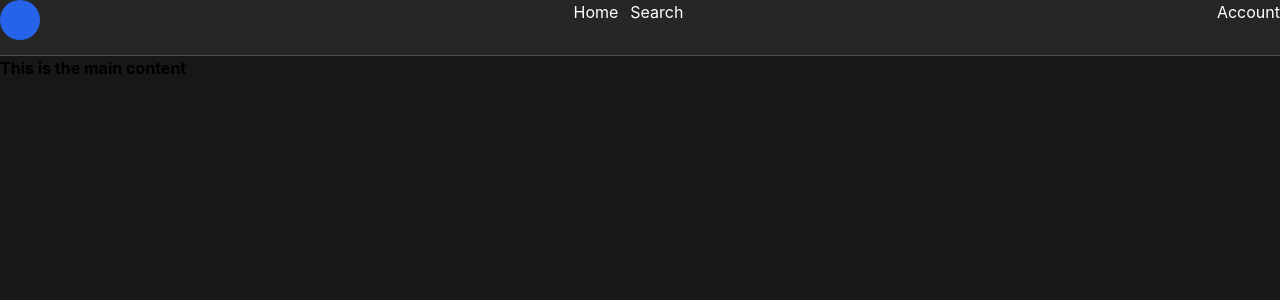
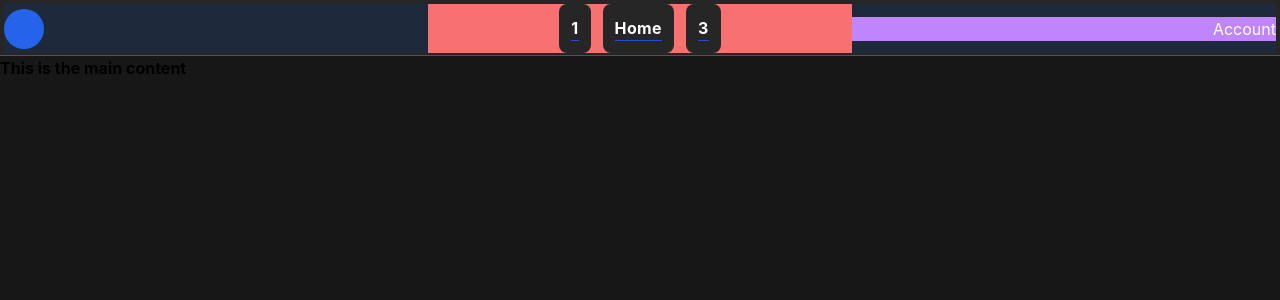
Before and after one commit to StickOnAStick/workup-frontend, a Next.js app: page / in a window 1280 px wide. Shown: the top 300 px of the page. Built offline with nearby package versions, Linux system fonts and the light colour scheme.

Commit message:
NavBar: Updated layout to use grid

```diff
--- /dev/null
+++ b/app/NavBar.tsx
@@ -0,0 +1,30 @@
+import UnderOnSelectBtn from "../components/buttons/UnderOnSelectBtn";
+export default function GlobalNavBar () {
+    return (
+        <div className="bg-neutral-800 h-14 border-b border-b-neutral-600 p-1">
+            <div className="bg-slate-800 grid md:grid-cols-3 md:grid-rows-1 items-center grid-cols-2 grid-rows-2">
+
+                {/* Image to go here */}
+                <div className="flex justify-start">
+                    <p className=" bg-blue-600 rounded-full h-10 w-10"></p>
+
+                </div>
+
+                <ul className="flex justify-center gap-3 text-white col-span-2 md:col-span-1 bg-red-400 order-3 md:order-2">
+                    <li>
+                        <UnderOnSelectBtn>1</UnderOnSelectBtn>
+                    </li>
+                    <li>
+                        <UnderOnSelectBtn>Home</UnderOnSelectBtn>
+                    </li>
+                    <li>
+                        <UnderOnSelectBtn>3</UnderOnSelectBtn>
+                    </li>
+
+                </ul>
+
+                <div className="flex justify-end text-white bg-purple-400 order-2 md:order-3">Account</div>
+            </div>
+        </div>
+    );
+}
--- a/app/layout.tsx
+++ b/app/layout.tsx
@@ -1,7 +1,7 @@
 'use client';
 import '../styles/dist.css'
 import React, { useState } from 'react';
-import GlobalNavBar from '../components/globalNav';
+import GlobalNavBar from './NavBar';
 import Image from 'next/image';
 export default function RootLayout({
   children,
--- /dev/null
+++ b/components/buttons/UnderOnSelectBtn.tsx
@@ -0,0 +1,19 @@
+import Link from "next/link";
+import { prependListener } from "process";
+
+//TODO: Add links when other pages are made;;; Add underbar on only on selected
+
+export default function UnderOnSelectBtn ({
+    children,
+}:{
+    children: React.ReactNode
+}) {
+    return (
+    <div className="bg-neutral-800 hover:bg-neutral-700 p-3 rounded-lg flex flex-row hover:cursor-pointer font-bold tracking-wide">
+        <span className=" border-b border-b-blue-700 ">
+            {children}
+        </span>
+    </div>
+    );
+
+}
--- a/components/globalNav/index.tsx
+++ /dev/null
@@ -1,20 +0,0 @@
-import Image from "next/image";
-import logo from '../../public/favicon.ico'
-export default function GlobalNavBar () {
-    return (
-        <div className="bg-neutral-800 h-14 border-b border-b-neutral-600 overflow-hidden relative">
-            <div className="flex justify-between center">
-
-                {/* Image to go here */}
-                <p className="bg-blue-600 rounded-full h-10 w-10"></p>
-                <ul className="flex gap-3 text-white">
-
-                    <li>Home</li>
-                    <li>Search</li>
-                </ul>
-
-                <div className="text-white">Account</div>
-            </div>
-        </div>
-    );
-}
--- /dev/null
+++ b/components/search/DefaultSearchBar.tsx
@@ -0,0 +1,5 @@
+export default function DefaultSearchBar(){
+    <div>
+
+    </div>
+}
--- a/styles/dist.css
+++ b/styles/dist.css
@@ -513,41 +513,24 @@ video {
   --tw-backdrop-sepia:  ;
 }
 
-.absolute {
-  position: absolute;
+.order-3 {
+  order: 3;
 }
 
-.relative {
-  position: relative;
+.order-2 {
+  order: 2;
 }
 
-.top-1\/2 {
-  top: 50%;
-}
-
-.m-2 {
-  margin: 0.5rem;
-}
-
-.m-1 {
-  margin: 0.25rem;
-}
-
-.mx-4 {
-  margin-left: 1rem;
-  margin-right: 1rem;
-}
-
-.mt-\[50\%\] {
-  margin-top: 50%;
-}
-
-.mt-\[-50\%\] {
-  margin-top: -50%;
+.col-span-2 {
+  grid-column: span 2 / span 2;
 }
 
 .flex {
   display: flex;
+}
+
+.grid {
+  display: grid;
 }
 
 .h-full {
@@ -558,16 +541,8 @@ video {
   height: 3.5rem;
 }
 
-.h-12 {
-  height: 3rem;
-}
-
 .h-10 {
   height: 2.5rem;
-}
-
-.w-12 {
-  width: 3rem;
 }
 
 .w-10 {
@@ -578,16 +553,40 @@ video {
   flex-grow: 1;
 }
 
-.justify-between {
-  justify-content: space-between;
+.grid-cols-2 {
+  grid-template-columns: repeat(2, minmax(0, 1fr));
+}
+
+.grid-rows-2 {
+  grid-template-rows: repeat(2, minmax(0, 1fr));
+}
+
+.flex-row {
+  flex-direction: row;
+}
+
+.items-center {
+  align-items: center;
+}
+
+.justify-start {
+  justify-content: flex-start;
+}
+
+.justify-end {
+  justify-content: flex-end;
+}
+
+.justify-center {
+  justify-content: center;
 }
 
 .gap-3 {
   gap: 0.75rem;
 }
 
-.overflow-hidden {
-  overflow: hidden;
+.rounded-lg {
+  border-radius: 0.5rem;
 }
 
 .rounded-full {
@@ -598,14 +597,9 @@ video {
   border-bottom-width: 1px;
 }
 
-.border-b-neutral-300 {
+.border-b-blue-700 {
   --tw-border-opacity: 1;
-  border-bottom-color: rgb(212 212 212 / var(--tw-border-opacity));
-}
-
-.border-b-neutral-700 {
-  --tw-border-opacity: 1;
-  border-bottom-color: rgb(64 64 64 / var(--tw-border-opacity));
+  border-bottom-color: rgb(29 78 216 / var(--tw-border-opacity));
 }
 
 .border-b-neutral-600 {
@@ -623,38 +617,40 @@ video {
   background-color: rgb(38 38 38 / var(--tw-bg-opacity));
 }
 
+.bg-slate-800 {
+  --tw-bg-opacity: 1;
+  background-color: rgb(30 41 59 / var(--tw-bg-opacity));
+}
+
 .bg-blue-600 {
   --tw-bg-opacity: 1;
   background-color: rgb(37 99 235 / var(--tw-bg-opacity));
 }
 
-.p-2 {
-  padding: 0.5rem;
+.bg-red-400 {
+  --tw-bg-opacity: 1;
+  background-color: rgb(248 113 113 / var(--tw-bg-opacity));
+}
+
+.bg-purple-400 {
+  --tw-bg-opacity: 1;
+  background-color: rgb(192 132 252 / var(--tw-bg-opacity));
 }
 
 .p-3 {
   padding: 0.75rem;
 }
 
-.py-2 {
-  padding-top: 0.5rem;
-  padding-bottom: 0.5rem;
-}
-
-.pt-2 {
-  padding-top: 0.5rem;
-}
-
-.pb-2 {
-  padding-bottom: 0.5rem;
-}
-
-.align-middle {
-  vertical-align: middle;
+.p-1 {
+  padding: 0.25rem;
 }
 
 .font-bold {
   font-weight: 700;
+}
+
+.tracking-wide {
+  letter-spacing: 0.025em;
 }
 
 .text-black {
@@ -684,3 +680,34 @@ a {
   color: inherit;
   text-decoration: none;
 }
+
+.hover\:cursor-pointer:hover {
+  cursor: pointer;
+}
+
+.hover\:bg-neutral-700:hover {
+  --tw-bg-opacity: 1;
+  background-color: rgb(64 64 64 / var(--tw-bg-opacity));
+}
+
+@media (min-width: 768px) {
+  .md\:order-2 {
+    order: 2;
+  }
+
+  .md\:order-3 {
+    order: 3;
+  }
+
+  .md\:col-span-1 {
+    grid-column: span 1 / span 1;
+  }
+
+  .md\:grid-cols-3 {
+    grid-template-columns: repeat(3, minmax(0, 1fr));
+  }
+
+  .md\:grid-rows-1 {
+    grid-template-rows: repeat(1, minmax(0, 1fr));
+  }
+}
```
